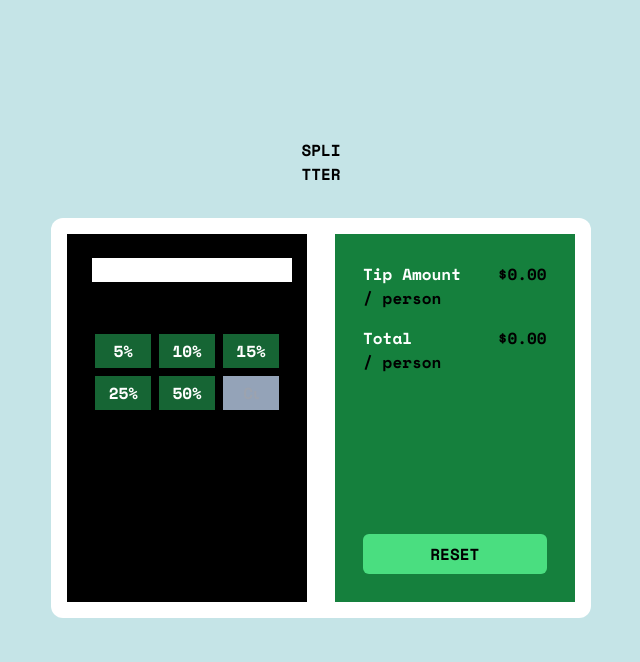
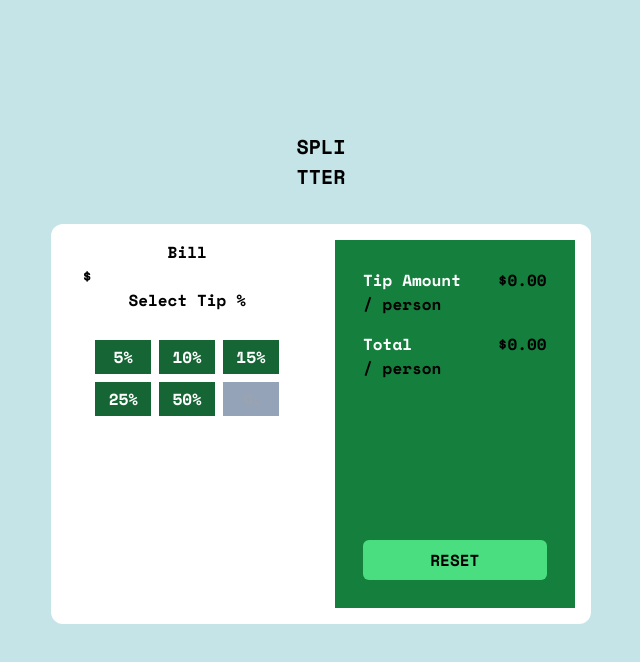
Before and after one commit to SkivaDev/frontendMentor-tip-calculator-app, a React (Vite) app: page / in a window 1280 px wide. Shown: the top 662 px of the page, without its empty margins (319-959 px from the left). Built offline with nearby package versions, Linux system fonts and the light colour scheme.

Commit message:
feat(project): :art: add Tailwind styles background and text size of card one

```diff
--- a/src/App.jsx
+++ b/src/App.jsx
@@ -4,7 +4,7 @@ function App() {
   return (
     <main className="w-full h-screen flex justify-center items-center bg-dark-blue">
       <div className="flex flex-col gap-8 max-w-[33.7rem] m-[1.3rem] mb-[4rem]">
-        <div className="w-full text-center">
+        <div className="w-full text-center text-[1.25rem]">
           <h1>
             SPLI
             <br />
@@ -13,7 +13,7 @@ function App() {
         </div>
 
         <div className="w-full h-[400px] grid grid-cols-2 p-[1rem] bg-white text-center rounded-xl gap-7">
-          <div className=" bg-black h-full">
+          <div className="  h-full">
             <div>
               <h2>Bill</h2>
               <div>
```
